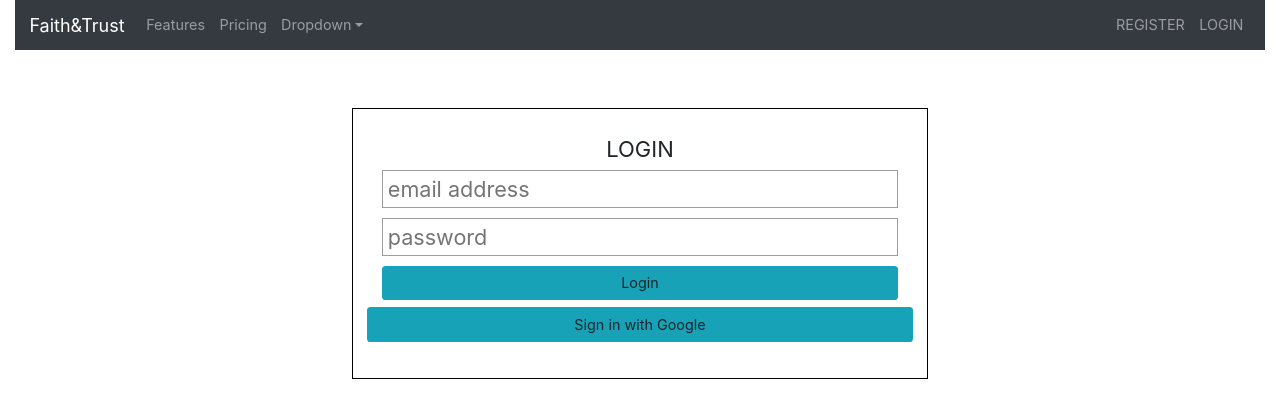
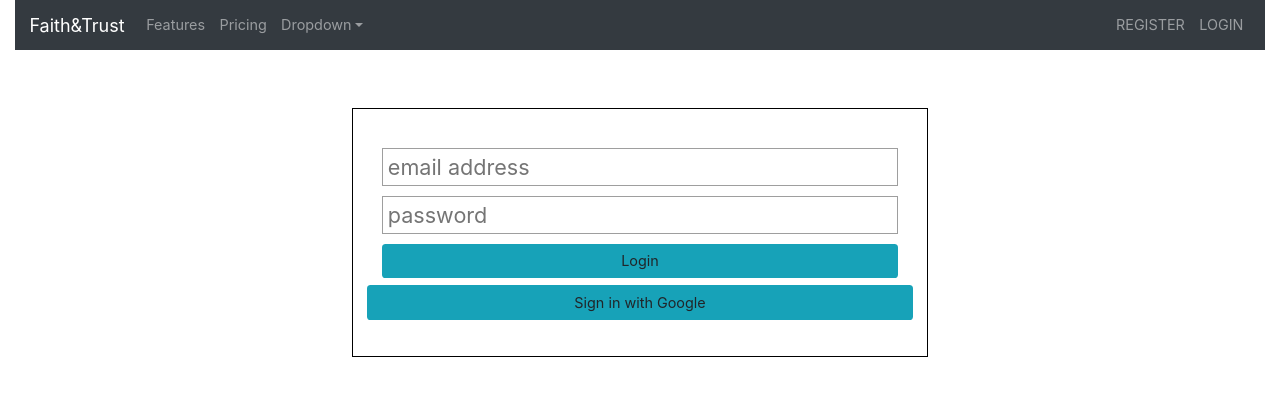
Before and after one commit to ClaytonSiby/Ecommerce-Website, a React (Create React App) app: page /login in a window 1280 px wide. Shown: the top 418 px of the page. Built offline with nearby package versions, Linux system fonts and the light colour scheme; no server answers.

Commit message:
Add the AuthWrapper component to apply the dry principle on auth forms

```diff
--- /dev/null
+++ b/src/components/AuthWrapper/index.js
@@ -0,0 +1,18 @@
+import React from 'react';
+import './styles.scss';
+
+const AuthWrapper = ({ headline, children }) => {
+    return (
+        <div className="authWrapper">
+            <div className="wrap">
+                { headline && (<h2>{ headline } </h2>) }
+
+                <div className="children">
+                    { children && children }
+                </div>
+            </div>
+        </div>
+    );
+}
+
+export default AuthWrapper;
--- /dev/null
+++ b/src/components/AuthWrapper/styles.scss
@@ -0,0 +1,22 @@
+.authWrapper {
+    display: block;
+    width: 100%;
+    max-width: 40rem;
+    margin: 4rem auto 60rem;
+    border: 1px solid black;
+
+    .wrap {
+        padding: 2rem;
+
+        h2 {
+            font-size: 22px;
+            line-height: 1;
+            font-weight: 400;
+            text-transform: uppercase;
+            text-align: center;
+            display: block;
+            width: 100%;
+            margin: 0 auto;
+        }
+    }
+}
--- a/src/components/SignIn/index.js
+++ b/src/components/SignIn/index.js
@@ -2,6 +2,7 @@ import React, { Component } from 'react';
 import Button from '../Forms/Button';
 import { signInWithGoogle, auth } from '../../Firebase/utils';
 import FormInput from '../Forms/FormInput';
+import AuthWrapper from './../AuthWrapper';
 import './style.scss';
 
 const initialState = {
@@ -50,9 +51,7 @@ class SignIn extends Component {
     render() {
       const { email, password } = this.state;
       return (
-        <div className="signIn">
-          <div className="wrap">
-            <h2>LogIn</h2>
+        <AuthWrapper>
 
             <div className="formWrap">
               <form onSubmit={this.handleSubmit}>
@@ -66,8 +65,7 @@ class SignIn extends Component {
                 </div>
               </form>
             </div>
-          </div>
-        </div>
+        </AuthWrapper>
       );
     }
 }
--- a/src/components/SignIn/style.scss
+++ b/src/components/SignIn/style.scss
@@ -1,22 +1,3 @@
-.signIn {
-    display: block;
-    width: 100%;
-    max-width: 40rem;
-    margin: 4rem auto 60rem;
-    border: 1px solid black;
-
-    .wrap {
-        padding: 2rem;
-
-        h2 {
-            font-size: 22px;
-            line-height: 1;
-            font-weight: 400;
-            text-transform: uppercase;
-            text-align: center;
-            display: block;
-            width: 100%;
-            margin: 0 auto;
-        }
-    }
+.socialSignin {
+    margin: .5rem auto 0;
 }
```
